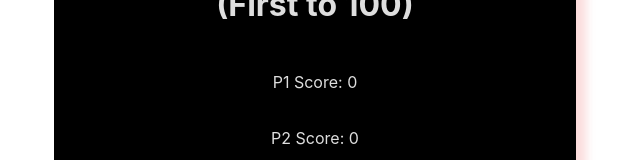
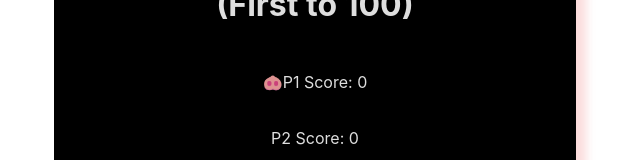
Before and after one commit to BukolaOmok/hangman-game, a React (Vite) app: page / in a window 1280 px wide. Shown: the part 305-465 px from the top of the page, without its empty margins (325-965 px from the left). Built offline with nearby package versions, Linux system fonts and the light colour scheme.

Commit message:
update code

```diff
--- a/src/PigGame.jsx
+++ b/src/PigGame.jsx
@@ -51,17 +51,41 @@ export default function PigGame() {
     updateGameSection();
   };
 
+  const emojiVisibilityPlayer1 = () => {
+    if (currentPlayer) {
+      if (scorePlayer1 >= maxCount){
+        return "🏆"
+      } else
+      return "🐽";
+    } else {
+     "";
+    }
+  }
+    const  emojiVisibilityPlayer2 = () => {
+      if (!currentPlayer) {
+        if (scorePlayer2 >= maxCount){
+          return "🏆"
+        } else
+        return "🐽";
+      } else {
+       "";
+      }
+    };
+
+
+
+
   return (
     <div className="group-content">
       <h1 className="heading-style">Pig Game by Bukola! 🐷</h1>
       <h3 className="smaller-heading-style">(First to {maxCount})</h3>
       <div className="score-counter-player-1">
-        {/* <p className="score-style">{emoji}</p> */}
+        <p className="score-style">{emojiVisibilityPlayer1()}</p>
         <p className="score-style">P1 Score: {scorePlayer1}</p>
       </div>
 
       <div className="score-counter-player-2">
-        {/* <p className="score-style">{emoji}</p> */}
+        <p className="score-style">{emojiVisibilityPlayer2()}</p>
         <p className="score-style">P2 Score: {scorePlayer2}</p>
       </div>
 
```
